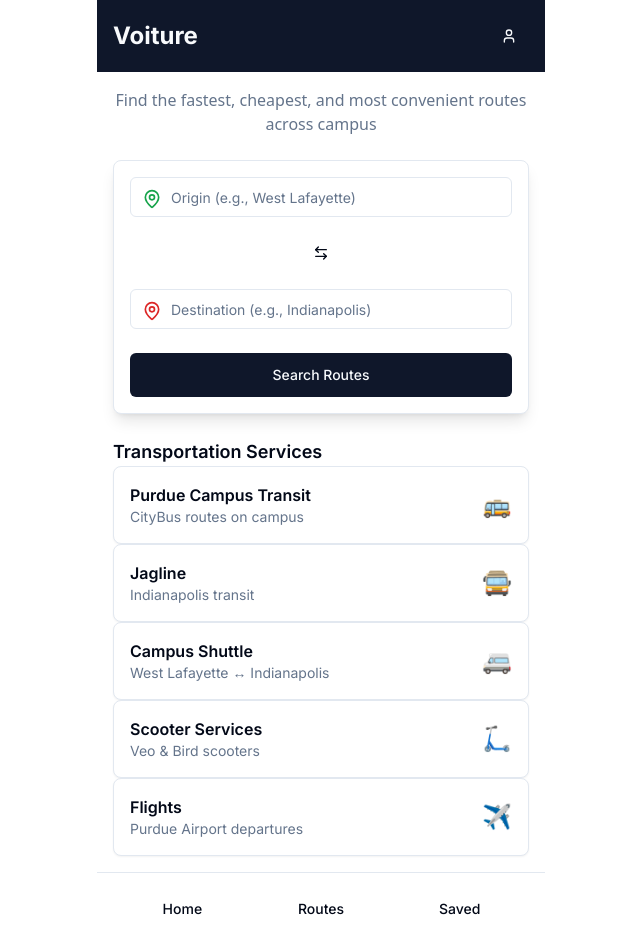
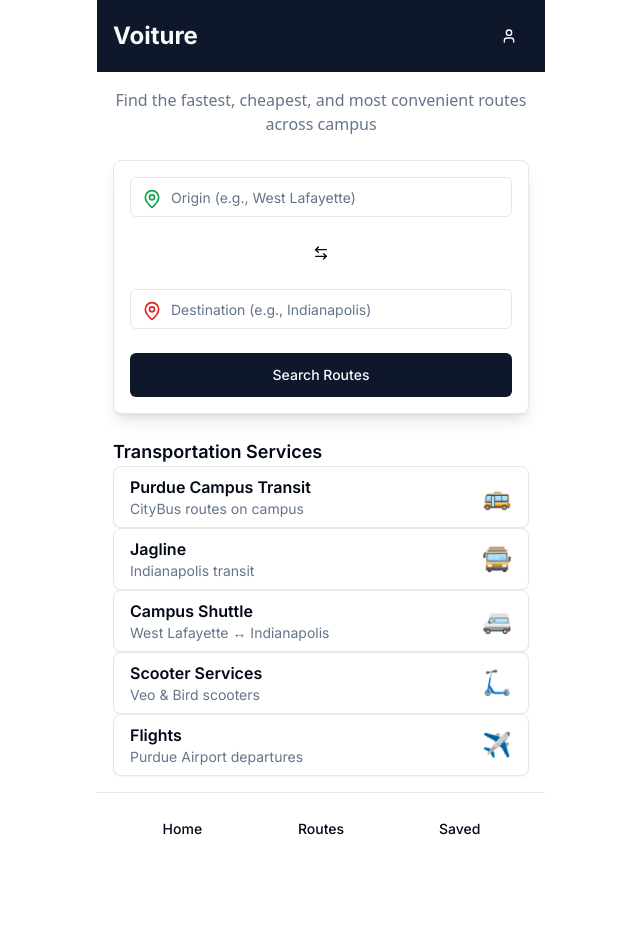
Before and after one commit to HungryCash/Voiture, a Next.js app: page / in a window 1280 px wide. Shown: the whole page, without its empty margins (319-959 px from the left). After the commit the page ends 865 px from the top, so only its background shows below. Built offline with nearby package versions, Linux system fonts and the light colour scheme.

Commit message:
reduced vertical size of transportation option boxes

```diff
--- a/app/page.tsx
+++ b/app/page.tsx
@@ -137,7 +137,7 @@
           <h3 className="text-lg font-semibold">Transportation Services</h3>
 
           <Link href="/routes">
-            <Card className="p-4 hover:bg-accent transition-colors cursor-pointer">
+            <Card className="py-2 px-4 hover:bg-accent transition-colors cursor-pointer">
               <div className="flex justify-between items-center">
                 <div>
                   <h4 className="font-semibold">Purdue Campus Transit</h4>
@@ -149,7 +149,7 @@
           </Link>
 
           <Link href="/routes">
-            <Card className="p-4 hover:bg-accent transition-colors cursor-pointer">
+            <Card className="py-2 px-4 hover:bg-accent transition-colors cursor-pointer">
               <div className="flex justify-between items-center">
                 <div>
                   <h4 className="font-semibold">Jagline</h4>
@@ -161,7 +161,7 @@
           </Link>
 
           <Link href="/routes">
-            <Card className="p-4 hover:bg-accent transition-colors cursor-pointer">
+            <Card className="py-2 px-4 hover:bg-accent transition-colors cursor-pointer">
               <div className="flex justify-between items-center">
                 <div>
                   <h4 className="font-semibold">Campus Shuttle</h4>
@@ -173,7 +173,7 @@
           </Link>
 
           <Link href="/routes">
-            <Card className="p-4 hover:bg-accent transition-colors cursor-pointer">
+            <Card className="py-2 px-4 hover:bg-accent transition-colors cursor-pointer">
               <div className="flex justify-between items-center">
                 <div>
                   <h4 className="font-semibold">Scooter Services</h4>
@@ -185,7 +185,7 @@
           </Link>
 
           <Link href="/routes">
-            <Card className="p-4 hover:bg-accent transition-colors cursor-pointer">
+            <Card className="py-2 px-4 hover:bg-accent transition-colors cursor-pointer">
               <div className="flex justify-between items-center">
                 <div>
                   <h4 className="font-semibold">Flights</h4>
```
